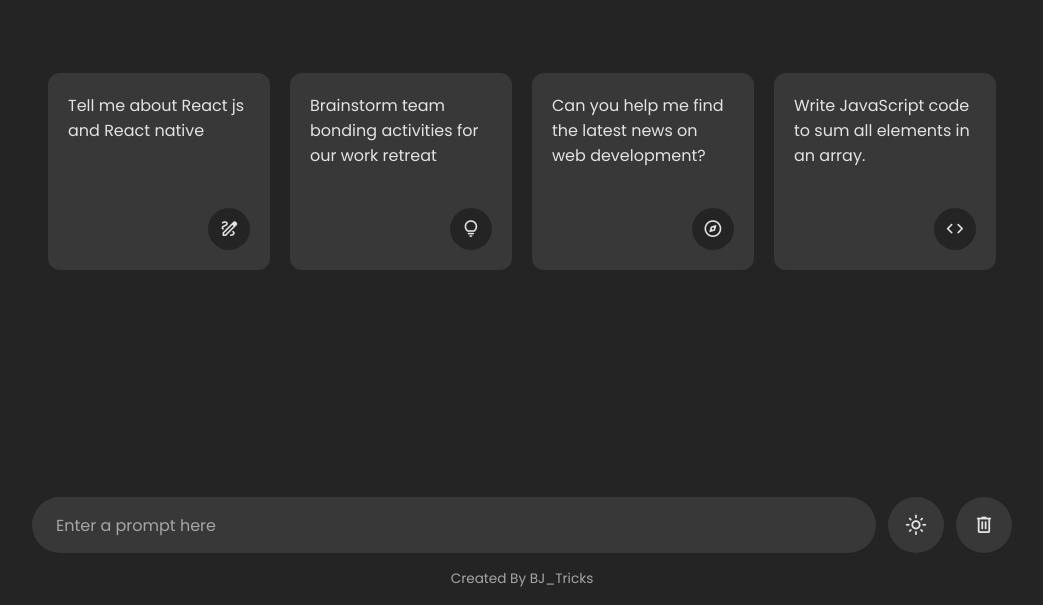
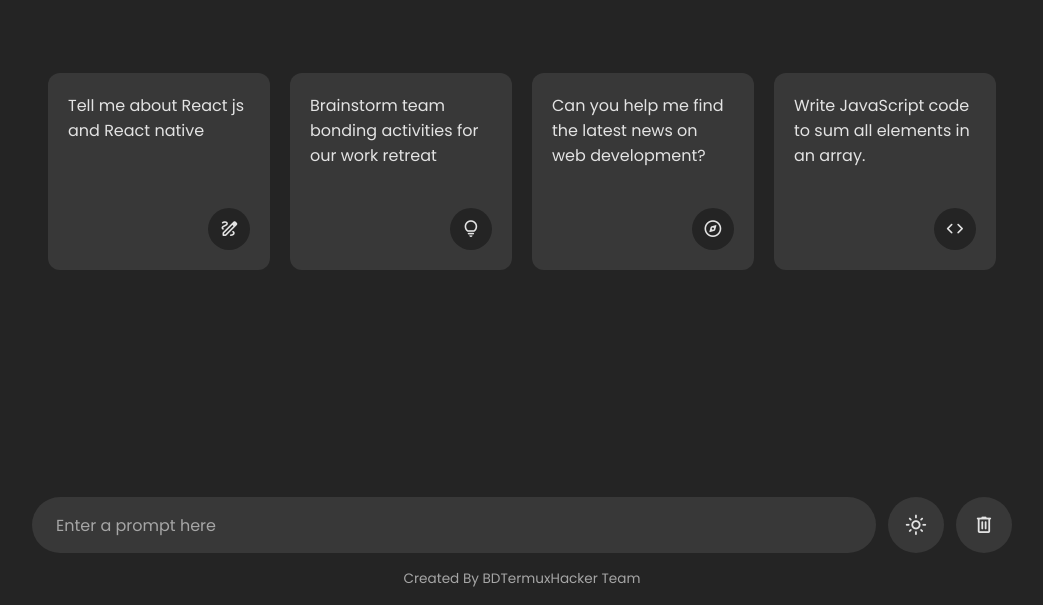
Before and after one commit to Rifat5200/Rifat-Gmini, a plain HTML site: page index.html in a window 1280 px wide. Shown: the part 195-800 px from the top of the page, without its empty margins (118-1161 px from the left). Drawn offline with nearby package versions, Linux system fonts and the light colour scheme.

Commit message:
Update index.html

```diff
--- a/index.html
+++ b/index.html
@@ -66,7 +66,7 @@
       </div>
     </form>
     <p class="disclaimer-text">
-      Created By BJ_Tricks
+      Created By BDTermuxHacker Team
     </p>
   </div>
 
```
